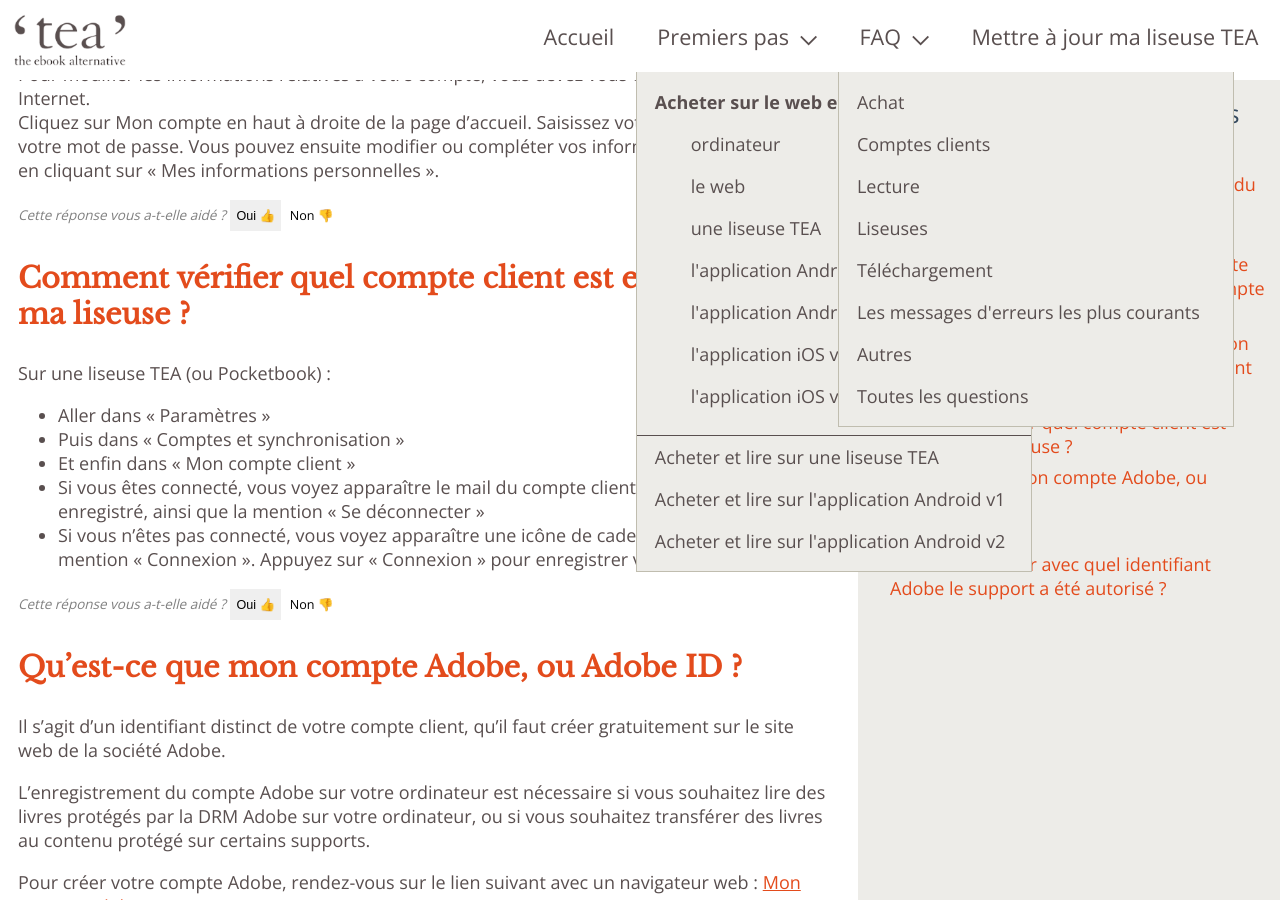
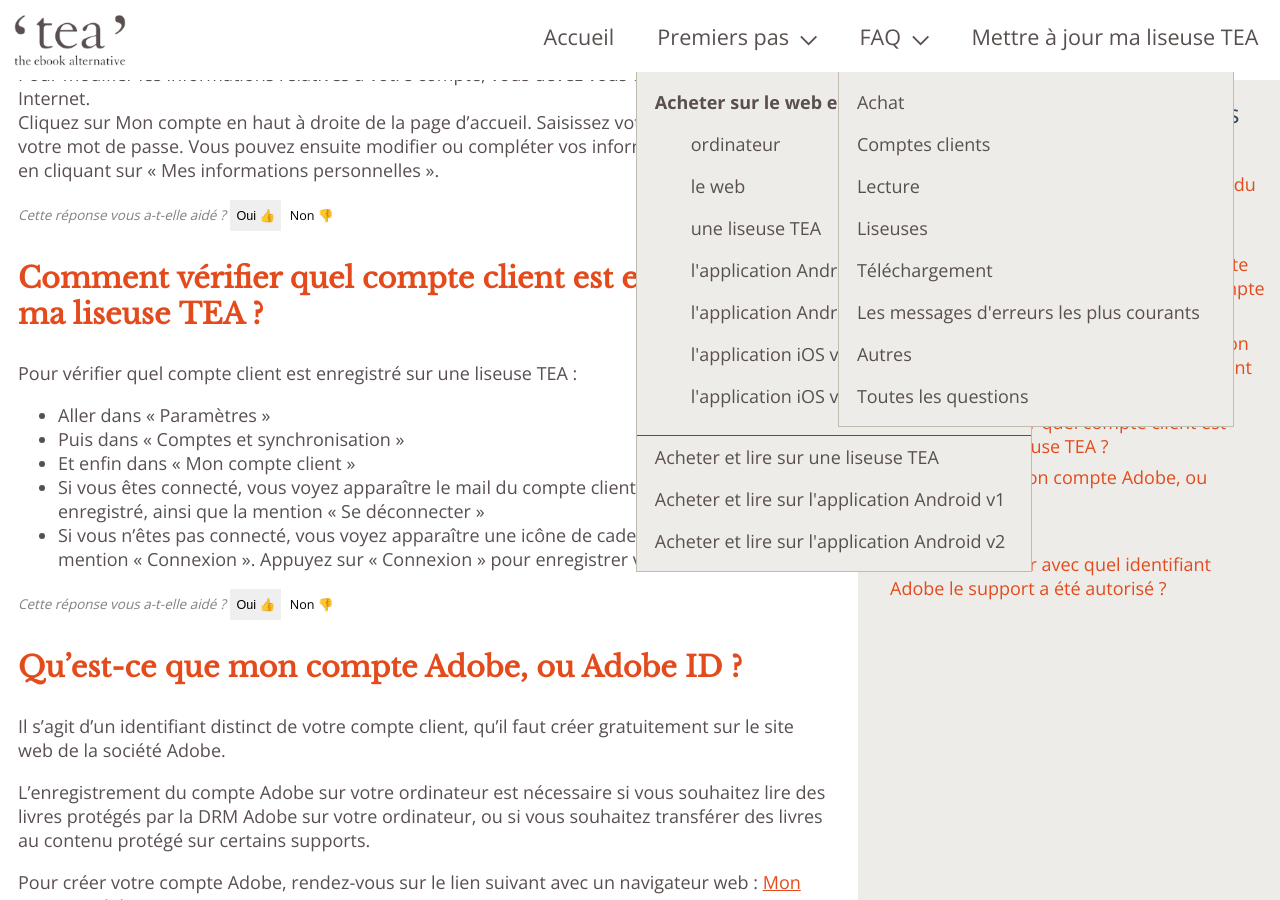
Before and after one commit to TEA-ebook/help-center, a Jekyll site: the page built from _pages/FAQ-comptes.md, in a window 1280 px wide and 900 px high, scrolled down 965 px. Built offline with Jekyll 4.4.1, drawn with Linux system fonts in a browser that asks for light colours.

Commit message:
MàJ liseuse TEA

```diff
--- a/_pages/FAQ-comptes.md
+++ b/_pages/FAQ-comptes.md
@@ -42,12 +42,11 @@
 
 
 
-{% include anchor.html id="compte-liseuse" label="Comment vérifier quel compte client est entré sur ma liseuse ?" %}
+{% include anchor.html id="compte-liseuse" label="Comment vérifier quel compte client est entré sur ma liseuse TEA ?" %}
 
-### Comment vérifier quel compte client est enregistré sur ma liseuse ?
+### Comment vérifier quel compte client est enregistré sur ma liseuse TEA ?
 
-Sur une liseuse TEA (ou Pocketbook) :
-
+Pour vérifier quel compte client est enregistré sur une liseuse TEA :
 - Aller dans « Paramètres »
 - Puis dans « Comptes et synchronisation »
 - Et enfin dans « Mon compte client »
```
